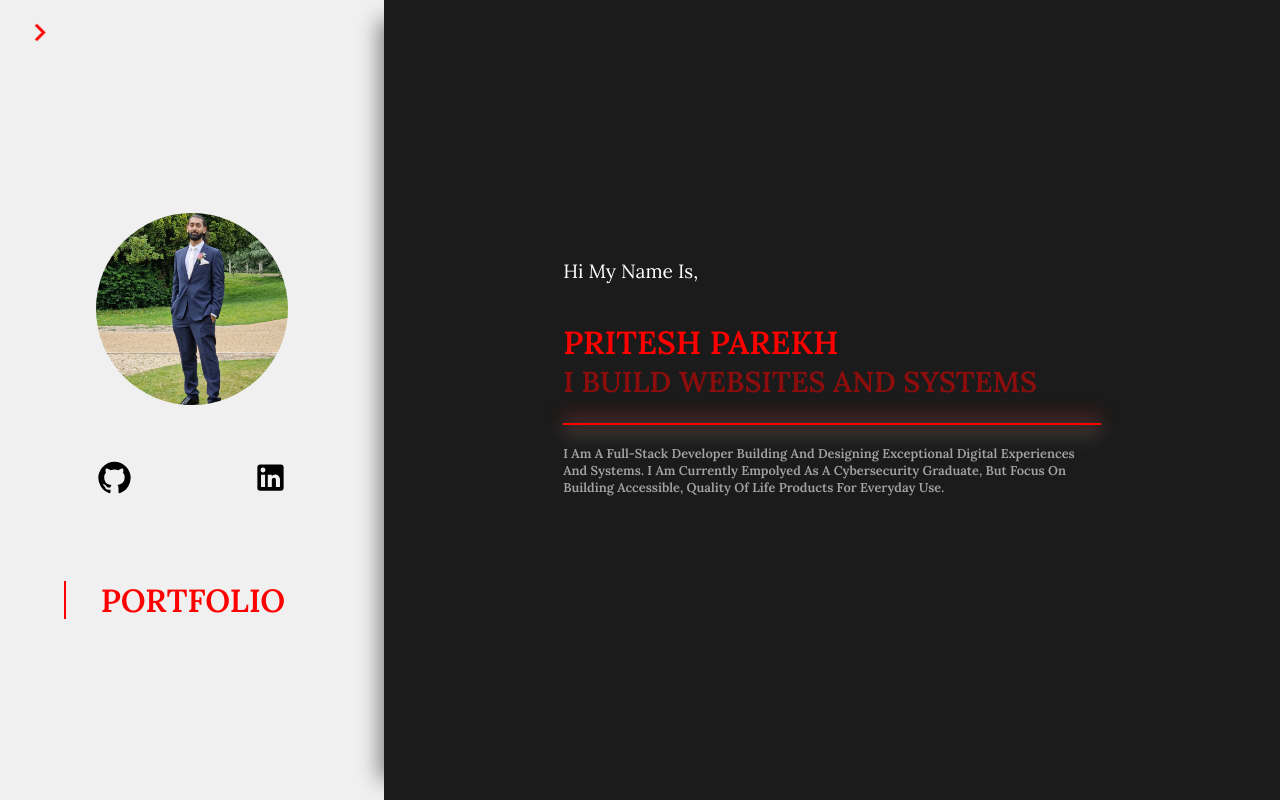
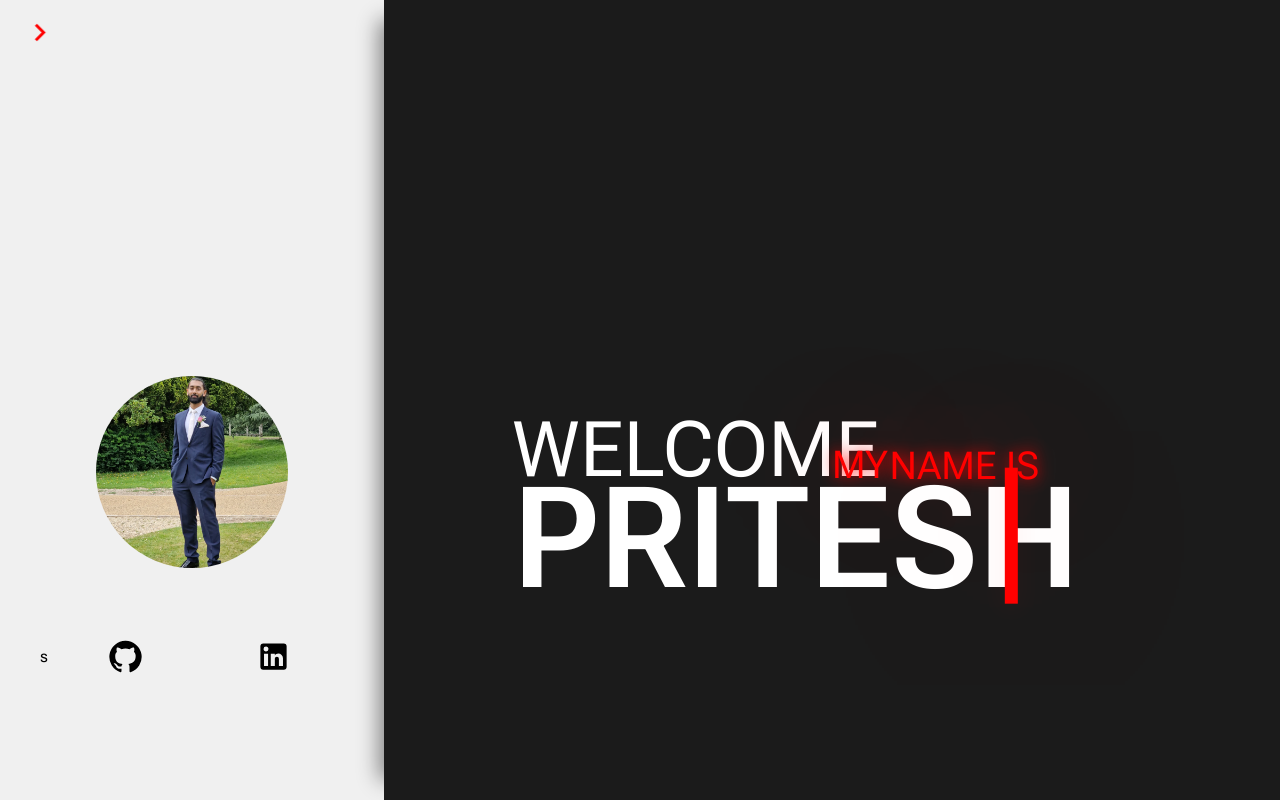
Before and after one commit to Pritesh2k/pritesh-portfolio-aws, a React (Create React App) app: page / in a window 1280 px wide. Built offline with nearby package versions, Linux system fonts and the light colour scheme.

Commit message:
Home Refresh Updates

```diff
--- a/package.json
+++ b/package.json
@@ -19,6 +19,7 @@
     "firebase": "^10.7.1",
     "gsap": "^3.12.4",
     "jquery": "^3.7.1",
+    "lucide-react": "^0.263.1",
     "moment": "^2.30.1",
     "react": "^18.2.0",
     "react-dom": "^18.2.0",
--- a/src/App.css
+++ b/src/App.css
@@ -1,9 +1,10 @@
 /* App.css */
+@import url('https://fonts.googleapis.com/css2?family=Roboto+Flex:opsz,wght@8..144,100..1000&display=swap');
 @import url('https://fonts.googleapis.com/css2?family=Lora:ital,wght@0,400..700;1,400..700&display=swap');
 
 * {
   box-sizing: border-box;
-  font-family: "Lora", serif;;
+ font-family: "Roboto Flex", serif;
 }
 
 .primary-container-wrapper {
@@ -117,7 +118,7 @@
   width: 100%;
   height: 40%;
 
-  font-family: "Lora", serif;
+  /* font-family: "Lora", serif; */
   font-size: 2.5vw;
   padding-left: 1.75rem;
 
@@ -147,14 +148,14 @@
   justify-content: left;
   align-items: center;
 
-  font-family: "Lora", serif;
+  /* font-family: "Lora", serif; */
 
   width: 100%;
   height: 10%;
   font-size: 1vw;
 }
 
-.new{
+.new {
   text-shadow: 0 0 20px #ff0000;
 }
 
@@ -175,44 +176,42 @@
 }
 
 @media (max-width: 412px) {
-
-}
-
-
-@media (min-width: 577px) and (max-width: 768px) {
-
   .primary-container-wrapper {
     display: flex;
-    overflow-x: hidden;
+    overflow-x: auto;
     /* Change overflow to horizontal */
-    overflow-y: auto;
+    overflow-y: hidden;
     /* Hide vertical overflow */
     width: 100vw;
     /* Ensure the container takes full viewport width */
     height: 100vh;
     scroll-behavior: smooth;
-    /* Smooth scrolling behavior */
+    /* Smooth scrolling behavior */;
   }
 
   .main-container {
     display: flex;
     /* Allow containers to be placed horizontally */
-    flex-direction: column;
+    flex-direction: row;
     /* Set the direction to horizontal */
-    overflow-y: auto;
+    overflow-y: hidden;
     /* Hide vertical overflow */
     overflow-x: hidden;
     /* Hide vertical overflow */
-    scroll-snap-type: y mandatory;
+    scroll-snap-type: x mandatory;
     /* Enable mandatory snapping along the x-axis */
     scroll-behavior: smooth;
     /* Smooth scrolling behavior */
+
+    width: inherit;
+    /* Ensure the container takes full viewport width */
+    height: inherit;
   }
 
   .page {
-    flex: 0 0 100vh;
+    flex: 0 0 100vw;
     /* Each page takes full viewport width */
-    width: 100vw;
+    height: 100vh;
     /* Ensure full viewport height */
     overflow-y: hidden;
     /* Hide vertical overflow */
@@ -233,10 +232,10 @@
     flex-direction: column;
     position: absolute;
     z-index: 10;
-    width: 100vw;
+    width: 30vw;
     height: 100vh;
     background-color: transparent;
-    transform: translate(-90vw, 1vh);
+    transform: translateX(-25vw);
     transition: transform 0.3s ease;
     /* Add transition for smooth animation */
   }
@@ -258,7 +257,6 @@
 
     width: 5vw;
     height: 5vw;
-    border-radius: 50%;
 
     top: 0;
     right: 0;
@@ -266,7 +264,6 @@
     transform: translateX(-5rem);
 
     color: white;
-    background-color: rgba(0, 0, 0, 0.85);
 
     animation: pop-out 2s ease forwards;
     animation-delay: 5s;
@@ -274,28 +271,28 @@
 
   @keyframes pop-out {
     0% {
-      transform: translate(-5rem, 1vh);
+      transform: translateX(-5rem);
     }
 
     60% {
-      transform: translate(3rem, 1vh);
+      transform: translateX(3rem);
     }
 
     100% {
-      transform: translate(-1rem, 2vh);
+      transform: translateX(0px);
     }
   }
 
   .nav-container .nav-title {
     display: flex;
-    justify-content: center;
+    justify-content: left;
     align-items: center;
 
     width: 100%;
     height: 40%;
 
-    font-family: "Lora", serif;
-    font-size: 10vw;
+    /* font-family: "Lora", serif; */
+    font-size: 2.5vw;
     padding-left: 1.75rem;
 
     color: white;
@@ -321,14 +318,18 @@
 
   .nav-items .item {
     display: flex;
-    justify-content: center;
+    justify-content: left;
     align-items: center;
 
-    font-family: "Lora", serif;
+    /* font-family: "Lora", serif; */
 
     width: 100%;
     height: 10%;
-    font-size: 5vw;
+    font-size: 1vw;
+  }
+
+  .new {
+    text-shadow: 0 0 20px #ff0000;
   }
 
   .nav-container .nav-items li {
@@ -344,14 +345,6 @@
   }
 
   .item:hover {
-    border-bottom: 2px solid red;
-    border-right: none;
+    border-right: 2px solid red;
   }
-
 }
-
-@media (min-width: 769px) and (max-width: 992px) {}
-
-@media (min-width: 993px) and (max-width: 1200px) {}
-
-@media (min-width: 1201px) {}
--- a/src/App.js
+++ b/src/App.js
@@ -1,13 +1,13 @@
 import React, { useRef, useState, useEffect } from 'react';
+
 import './App.css';
+
 import Home from './Pages/Home';
 import Skills from './Pages/Skills';
 import Projects from './Pages/Projects';
 import Contact from './Pages/Contact';
 import KeyboardArrowRightIcon from '@mui/icons-material/KeyboardArrowRight';
 import About from './Pages/About';
-import SentimentAnalysis from './Pages/Components/SentimentAnalysis';
-import NewsAPI from './Pages/Components/NewsAPI';
 import Projects_Web from './Pages/Projects_Web';
 
 function App() {
--- a/src/CSS/home.css
+++ b/src/CSS/home.css
@@ -1,4 +1,6 @@
-@import url('https://fonts.googleapis.com/css2?family=Lora:ital,wght@0,400..700;1,400..700&display=swap');
+* {
+    font-family: "Roboto Flex";
+}
 
 .home-container {
     display: flex;
@@ -28,7 +30,7 @@
 
 .home-subheader {
     display: flex;
-    justify-content: center;
+    justify-content: start;
     align-items: center;
     flex-direction: column;
 
@@ -64,7 +66,7 @@
     color: black;
 }
 
-.link:hover{
+.link:hover {
     color: rgb(160, 0, 0);
     transition: all 0.3s ease-in-out;
 }
@@ -95,7 +97,12 @@
     align-items: center;
     flex-direction: column;
 
-    gap: 2em;
+    width: 100%;
+    height: 60dvh;
+    margin-top: 40dvh;
+    padding: 1em;
+
+    gap: 3em;
 }
 
 .cover-picture {
@@ -116,114 +123,184 @@
     opacity: 0;
     margin-top: 5rem;
 
-    font-family: "Lora", serif;
     text-transform: capitalize;
     font-size: 1.5vw;
 
-    animation: fade-down 1s ease-in-out forwards;
-    animation-delay: 1s;
+    background-color: rgba(255, 0, 0, 0.5);
 }
 
 .home-intro-name {
     display: flex;
-    justify-content: start;
-    align-items: end;
+    justify-content: center;
+    align-items: start;
+    flex-direction: column;
 
     width: 60%;
-    height: 10%;
+    height: auto;
+
+    padding: 1em;
+
+    text-transform: uppercase;
+    font-size: 1vw;
+
+    transform: translate(-5em, 5.5em);
+}
+
+.welcome-changes {
+    color: rgb(255, 255, 255);
+    /* White text */
+    /* text-shadow: 1px 1px 1px rgb(0, 0, 0), 0 0 0.5em rgba(255, 255, 255, 0.637), 0 0 0.2em rgba(94, 93, 93, 0.247); */
+    font-size: 6dvw;
+    transform: translate(0, 7.65dvw);
+
     opacity: 0;
 
-    font-family: "Lora", serif;
-    text-transform: uppercase;
-    font-size: 2.5vw;
-    font-weight: 600;
-
-    color: red;
-
-    animation: fade-down 1s ease-in-out forwards;
-    animation-delay: 1.25s;
+    animation: welcome-enter 1s ease-in-out forwards;
+    animation-delay: 1s;
 }
 
-.home-short-desc {
-    display: flex;
-    justify-content: start;
-    align-items: start;
+@keyframes welcome-enter {
+    0% {
+        opacity: 0;
+        transform: translateY(5dvw);
+    }
 
-    width: 60%;
-    height: 10%;
+    100% {
+        opacity: 1;
+        transform: translateY(7.65dvw);
+        transition: 0.3s ease-in-out;
+    }
+}
 
-    font-family: "Lora", serif;
-    text-transform: uppercase;
-    font-size: 2.25vw;
+.prot-changes {
+    color: rgba(255, 255, 255);
+    /* White text */
+    /* text-shadow: 1px 1px 1px rgb(0, 0, 0), 0 0 0.5em rgba(255, 255, 255, 0.637), 0 0 0.2em rgba(94, 93, 93, 0.247); */
+    /* Red shadow on bottom */
+    font-size: 11dvw;
     font-weight: 600;
     opacity: 0;
+    transform: translate(0, -1dvw);
 
-    color: rgba(255, 0, 0, 0.5);
+    animation: prot-enter 1s ease-in-out forwards;
+    animation-delay: 1s;
+}
 
-    animation: fade-down 1s ease-in-out forwards;
-    animation-delay: 1.5s;
+@keyframes prot-enter {
+    0% {
+        opacity: 0;
+        transform: translate(0, 5dvw);
+    }
+
+    100% {
+        opacity: 1;
+        transform: translate(0, -1dvw);
+        transition: 0.3s ease-in-out;
+    }
+}
+
+.light-toggle-btn {
+    display: flex;
+    justify-content: center;
+    align-items: center;
+    position: absolute;
+
+    width: 1dvw;
+    height: 17dvh;
+
+    opacity: 0;
+
+    transform: translate(38.5dvw, 5.1dvw);
+
+    background-color: #ff0000;
+    box-shadow: 0px 0px 25px 10px rgba(255, 0, 0, 0.356),
+        0px 0px 500px 50px rgba(255, 0, 0, 0.534);
+
+    animation: light-btn 1s ease-in-out forwards;
+    animation-delay: 2.5s;
+}
+
+@keyframes light-btn {
+    0% {
+        opacity: 0;
+        transform: scale(0);
+        transform: translate(38.5dvw, 5.1dvw);
+    }
+
+    100% {
+        opacity: 1;
+        transform: scale(1);
+        transform: translate(38.5dvw, 5.1dvw);
+    }
+}
+
+.port-my {
+    margin-bottom: -1.5dvw;
+    font-size: 3dvw;
+    opacity: 0;
+    color: rgb(255, 0, 0);
+    /* White text */
+    text-shadow: 0 0 15px #ff0000, 0 0 3em #c24242;
+    transform: translate(25dvw, 0.9dvw);
+
+    animation: my-enter 1s ease-in-out forwards;
+    animation-delay: 1s;
+}
+
+@keyframes my-enter {
+    0% {
+        opacity: 0;
+        transform: translate(25dvw, 0.9dvw);
+    }
+
+    100% {
+        opacity: 1;
+        transform: translate(25dvw, 3.5dvw);
+    }
+}
+
+.port-name-is {
+    margin-top: 0;
+    font-size: 3dvw;
+    opacity: 0;
+
+    color: rgb(255, 0, 0);
+    /* White text */
+    text-shadow: 0 0 15px #ff0000, 0 0 3em #c24242;
+    transform: translate(32.1dvw, 1.5dvw);
+
+    animation: name-enter 1s ease-in-out forwards;
+    animation-delay: 1s;
+}
+
+@keyframes name-enter {
+    0% {
+        opacity: 0;
+        transform: translate(32.1dvw, 1.5dvw);
+    }
+
+    100% {
+        opacity: 1;
+        transform: translate(29.5dvw, 1.5dvw);
+    }
 }
 
 .home-line {
     display: flex;
-    justify-content: start;
+    justify-content: center;
     align-items: start;
 
-    width: 0%;
-    height: 2px;
+    position: absolute;
+
+    width: 57.5%;
+    height: 5px;
 
     background-color: red;
     box-shadow: 0px -5px 20px 0px rgb(255, 0, 0),
         /* White shadow on top */
-        0px 5px 20px 0px rgb(255, 255, 255);
-        /* Red shadow on bottom */
-
-    animation: home-line-expand 1s ease-in-out forwards;
-    animation-delay: 2.5s;
-}
-
-.home-short-about {
-    display: flex;
-    justify-content: start;
-    align-items: start;
-
-    width: 60%;
-    height: 30%;
-    opacity: 0;
-
-    font-family: "Lora", serif;
-    text-transform: capitalize;
-    font-size: 1vw;
-    font-weight: 600;
-
-    color: rgba(255, 255, 255, 0.6);
-
-    animation: fade-down 1s ease-in-out forwards;
-    animation-delay: 2.5s;
-}
-
-@keyframes fade-down {
-    0% {
-        opacity: 0;
-        transform: translateY(-5vh);
-    }
-
-    100% {
-        opacity: 1;
-        transform: translateY(0.5vh);
-    }
-}
-
-@keyframes home-line-expand{
-    0%{
-        width: 0;
-        transform: translateY(-4vh);
-    }
-
-    100%{
-        width: 60%;
-        transform: translateY(-2vh);
-    }
+        0px 5px 50px 0px rgb(255, 255, 255);
+    /* Red shadow on bottom */
+    transform: translate(-1dvw, 1.3dvw);
 }
 
 .name-title {
@@ -231,38 +308,228 @@
     justify-content: center;
     align-items: center;
 
+    position: absolute;
+    margin-top: 35dvw;
+
     width: 80%;
     height: 10%;
-
-    font-family: "Lora", serif;
-    font-size: 2.5vw;
-    font-weight: 600;
     text-transform: uppercase;
 
     opacity: 0;
 
-    border-left: 2.5px solid red;
+    /* text-shadow: 0 0 8px #e79c9c, 0 0 40px #e26a6a; */
+    /* animation: portfolio-slide-in 1s ease-in forwards;
+    animation-delay: 1s; */
+}
 
-    color: red;
-    animation: portfolio-slide-in 1s ease-in-out forwards;
-    animation-delay: 1s;
+.name-title span {
+    font-size: 3vw;
+    font-weight: 500;
+}
+
+.Line-Port {
+    display: flex;
+    justify-content: center;
+    align-items: start;
+
+    position: absolute;
+
+    width: 5px;
+    height: 4.5dvw;
+
+    background-color: red;
+    box-shadow: 0px -5px 20px 0px rgb(255, 0, 0),
+        /* White shadow on top */
+        0px 5px 50px 0px rgb(255, 0, 0);
+    /* Red shadow on bottom */
+    transform: translate(-10dvw, 0dvw);
 }
 
 @keyframes portfolio-slide-in {
     0% {
         opacity: 0;
-        transform: translate(-10vw, 1em);
+        transform: translate(0dvw, 0dvw);
+        border-left: 2.5px solid rgba(255, 0, 0, 0);
+    }
+
+    60% {
+        opacity: 0;
     }
 
     100% {
         opacity: 1;
-        transform: translate(0vw, 1em);
+        transform: translate(10dvw, 0dvw);
+        border-left: 2.5px solid red;
     }
 }
 
-@media (max-width: 412px) {
+#light {
+    position: relative;
+    top: 150px;
+}
 
+#lineh1 {
+    position: absolute;
+    left: 0;
+    height: 10px;
+    border-radius: 20px;
+    background: #ff0000;
+    box-shadow: 0px -5px 20px 0px #ff0000,
+        /* White shadow on top */
+        0px 5px 50px 0px #ff0000;
+    animation: lineH 4s 5s infinite linear;
 }
+
+#lineh2 {
+    position: absolute;
+    left: 0;
+    top: 40px;
+    height: 10px;
+    border-radius: 20px;
+    background: #272727;
+    box-shadow: 0px -5px 20px 0px #000000,
+        /* White shadow on top */
+        0px 5px 50px 0px #000000;
+    animation: lineH 5s 0.5s infinite ease-out;
+}
+
+#lineh3 {
+    position: absolute;
+    left: 0;
+    top: 70px;
+    height: 10px;
+    border-radius: 20px;
+    background-color: red;
+    box-shadow: 0px -5px 20px 0px rgb(255, 0, 0),
+        /* White shadow on top */
+        0px 5px 50px 0px rgb(255, 0, 0);
+    animation: lineA 7s 2s infinite linear;
+    animation: lineH 7s 2s infinite linear;
+}
+
+#lineh4 {
+    position: absolute;
+    right: 0;
+    top: 100px;
+    height: 10px;
+    border-radius: 20px;
+    background: #272727;
+    box-shadow: 0px -5px 20px 0px #000000,
+        /* White shadow on top */
+        0px 5px 50px 0px #000000;
+    animation: lineH 5s 0.5s infinite ease-out;
+    animation: lineH 5s 1s infinite linear;
+}
+
+#lineh5 {
+    position: absolute;
+    left: 0;
+    top: 130px;
+    height: 10px;
+    border-radius: 20px;
+    background: #ffffff;
+    box-shadow: 0px -5px 20px 0px #aaaaaa,
+        /* White shadow on top */
+        0px 5px 50px 0px #aaaaaa;
+    animation: lineH 5s 4s infinite linear;
+}
+
+#lineh8 {
+    position: absolute;
+    left: 0;
+    top: 220px;
+    height: 10px;
+    border-radius: 20px;
+    background: #4e4e4e;
+    box-shadow: 0px -5px 20px 0px #4e4e4e,
+        /* White shadow on top */
+        0px 5px 50px 0px #4e4e4e;
+    animation: lineH 5s 0.5s infinite ease-out;
+}
+
+#lineh9 {
+    position: absolute;
+    left: 0;
+    top: 250px;
+    height: 10px;
+    border-radius: 20px;
+    background: #ffffff;
+    box-shadow: 0px -5px 20px 0px #aaaaaa,
+        /* White shadow on top */
+        0px 5px 50px 0px #aaaaaa;
+    animation: lineH 5s 2s infinite linear;
+}
+
+#lineh10 {
+    position: absolute;
+    right: 0;
+    top: 280px;
+    height: 10px;
+    border-radius: 20px;
+    background: #000000;
+    box-shadow: 0px -5px 20px 0px #000000,
+        /* White shadow on top */
+        0px 5px 50px 0px #000000;
+    animation: lineH 4s 3s infinite linear;
+}
+
+#lineh11 {
+    position: absolute;
+    right: 0;
+    top: 375px;
+    height: 10px;
+    background: #ff0000;
+    box-shadow: 0px -5px 20px 0px #ff0000,
+        /* White shadow on top */
+        0px 5px 50px 0px #ff0000;
+    animation: lineH 4s 1s infinite linear;
+}
+
+#lineh12 {
+    position: absolute;
+    right: 0;
+    top: 740px;
+    height: 10px;
+    background: #ffffff;
+    box-shadow: 0px -5px 20px 0px #aaaaaa,
+        /* White shadow on top */
+        0px 5px 50px 0px #aaaaaa;
+    animation: lineH 6s 1s infinite linear;
+}
+
+@keyframes lineH {
+    0% {
+        left: -10%; /* Start off-screen */
+        width: 0%;
+    }
+    50% {
+        width: 90%; /* Peak width at the center */
+        left: 25%; /* Move across */
+    }
+    80% {
+
+    }
+    100% {
+        left: 110%; /* Exit off-screen */
+        width: 0%;
+    }
+}
+
+@keyframes lineA {
+    0% {
+        width: 0%;
+    }
+
+    100% {
+        opacity: 0;
+        box-shadow: 0px -5px 20px 0px rgba(255, 0, 0, 0),
+            /* White shadow on top */
+            0px 5px 50px 0px rgba(255, 0, 0, 0);
+        width: 100%;
+    }
+}
+
+@media (max-width: 412px) {}
 
 
 @media (min-width: 577px) and (max-width: 768px) {
@@ -329,7 +596,7 @@
         color: black;
     }
 
-    .link:hover{
+    .link:hover {
         color: rgb(160, 0, 0);
         transition: all 0.3s ease-in-out;
     }
@@ -426,7 +693,7 @@
         opacity: 0;
         margin: 0;
 
-        font-family: "Lora", serif;
+        font-family: "Roboto Flex";
         text-transform: capitalize;
         font-size: 5vw;
 
@@ -462,7 +729,7 @@
         width: 70%;
         height: 7%;
 
-        font-family: "Lora", serif;
+        /* font-family: "Lora", serif; */
         text-transform: uppercase;
         font-size: 4vw;
         font-weight: 600;
@@ -487,7 +754,7 @@
         box-shadow: 0px -5px 20px 0px rgb(255, 0, 0),
             /* White shadow on top */
             0px 5px 20px 0px rgb(255, 255, 255);
-            /* Red shadow on bottom */
+        /* Red shadow on bottom */
 
         animation: home-line-expand 1s ease-in-out forwards;
         animation-delay: 2.5s;
@@ -502,7 +769,7 @@
         height: 60%;
         opacity: 0;
 
-        font-family: "Lora", serif;
+        /* font-family: "Lora", serif; */
         text-transform: capitalize;
         font-size: 4vw;
         font-weight: 600;
@@ -526,13 +793,13 @@
         }
     }
 
-    @keyframes home-line-expand{
-        0%{
+    @keyframes home-line-expand {
+        0% {
             width: 0;
             transform: translateY(-4vh);
         }
 
-        100%{
+        100% {
             width: 70%;
             transform: translateY(0vh);
         }
--- /dev/null
+++ b/src/CSS/theme.css
@@ -0,0 +1,4 @@
+:root{
+    --primary-color: #007bff;
+    --secondary-color: #6c757d;
+}
--- a/src/Pages/Home.js
+++ b/src/Pages/Home.js
@@ -1,38 +1,94 @@
-import React from 'react';
-import '../CSS/home.css'
-
-import profilePic from '../Assets/Profile-pic.jpg'
-
+import React, { useState } from 'react';
+import '../CSS/home.css';
+import profilePic from '../Assets/Profile-pic.jpg';
 import GitHubIcon from '@mui/icons-material/GitHub';
 import LinkedInIcon from '@mui/icons-material/LinkedIn';
 
-function Home() {
+const Home = () => {
+  // State to track if the light is toggled
+  const [isGreen, setIsGreen] = useState(true);
+
+  // Handle button click to toggle the color
+  const handleToggle = () => {
+    setIsGreen(!isGreen);
+  };
+
+  // Dynamic styles for the button based on state
+  const buttonStyle = {
+    border: 'none',
+    boxShadow: isGreen
+      ? '0px 0px 25px 10px rgba(255, 0, 0, 0.03), 0px 0px 500px 50px rgba(255, 0, 0, 0.04)'
+      : '0px 0px 25px 10px rgba(255, 0, 0, 0.356), 0px 0px 500px 50px rgba(255, 0, 0, 0.534)',
+    transition: 'all 0.3s ease-in-out'
+  };
+
+  // Dynamic styles for the light container
+  const lightStyle = {
+    opacity: isGreen ? '0' : '1',
+    transition: 'opacity 0.5s ease-in-out',
+    pointerEvents: isGreen ? 'auto' : 'none'
+  };
+
 
   return (
-    <>
-      <div className='home-container'>
-        <div className='home-subheader'>
-          <div className='picture-container'>
-            <img className='cover-picture' src={profilePic} alt='profile' />
-            <div className='link-container'>
-              <a href='https://github.com/Pritesh2k' className='link'><GitHubIcon fontSize='large'/></a>
-              <a href='https://www.linkedin.com/in/pritesh-parekh2000/' className='link'><LinkedInIcon fontSize='large'/></a>
-            </div>
-            <div className='name-title'>Portfolio</div>
+    <div className="home-container">
+      <div className="home-subheader">
+        <div className="picture-container">
+          <img className="cover-picture" src={profilePic} alt="profile" />
+          <div className="link-container">s
+            <a href="https://github.com/Pritesh2k" className="link">
+              <GitHubIcon fontSize="large" />
+            </a>
+            <a href="https://www.linkedin.com/in/pritesh-parekh2000/" className="link">
+              <LinkedInIcon fontSize="large" />
+            </a>
           </div>
-        </div>
-        <div className='home-header'>
-          <div className='home-intro-container'>hi my name is,</div>
-          <div className='home-intro-name'>Pritesh Parekh</div>
-          <div className='home-short-desc'>
-            I build websites and systems
+
+          <div className="light" style={lightStyle}>
+            <div id="lineh1"></div>
+            <div id="lineh2"></div>
+            <div id="lineh3"></div>
+            <div id="lineh4"></div>
+            <div id="lineh5"></div>
+            <div id="lineh6"></div>
+            <div id="lineh7"></div>
+            <div id="lineh8"></div>
+            <div id="lineh9"></div>
+            <div id="lineh10"></div>
+            <div id="lineh11"></div>
+            <div id="lineh12"></div>
           </div>
-          <div className='home-line' />
-          <div className='home-short-about'>I am a Full-Stack developer building and designing exceptional digital experiences and systems. I am currently empolyed as a cybersecurity graduate, but focus on building accessible, quality of life products for everyday use.</div>
+
+          {/* <div className="name-title">
+            <div className='Line-Port' />
+            <span>P</span>
+            <span>O</span>
+            <span>R</span>
+            <span>T</span>
+            <span>F</span>
+            <span>O</span>
+            <span>L</span>
+            <span>I</span>
+            <span>O</span>
+          </div> */}
+
         </div>
       </div>
-    </>
-  )
-}
+      <div className="home-header">
+        <div className="home-intro-name">
+          <div className="welcome-changes">Welcome</div>
+          <div className="port-my">My</div>
+          <div className="port-name-is">Name Is</div>
+          <div className="prot-changes">Pritesh</div>
+          <button
+            className="light-toggle-btn"
+            onClick={handleToggle}
+            style={buttonStyle}
+          />
+        </div>
+      </div>
+    </div>
+  );
+};
 
 export default Home;
```
Also changed, not shown: 1 other file (tests, documents, lock files or other folders).
